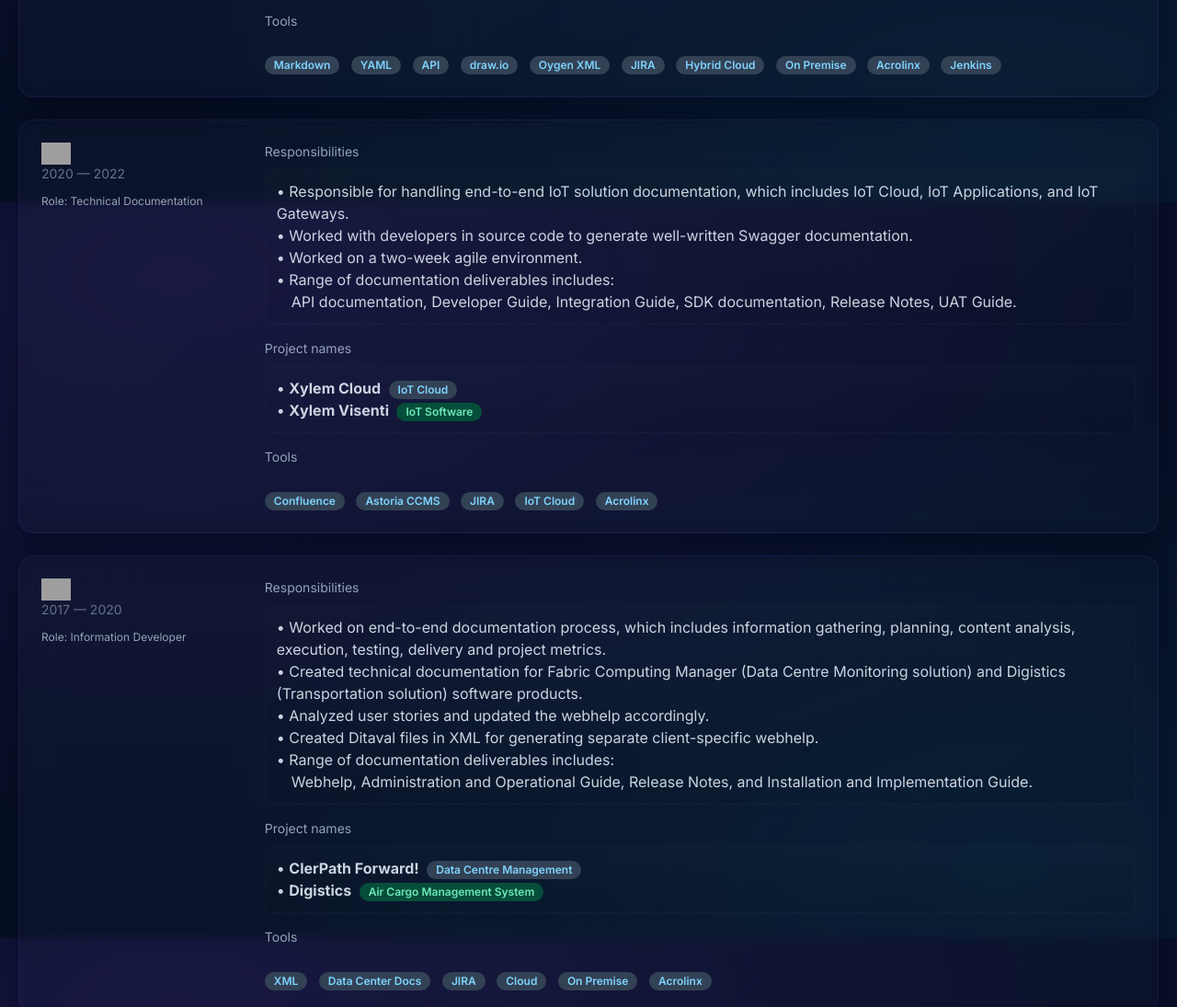
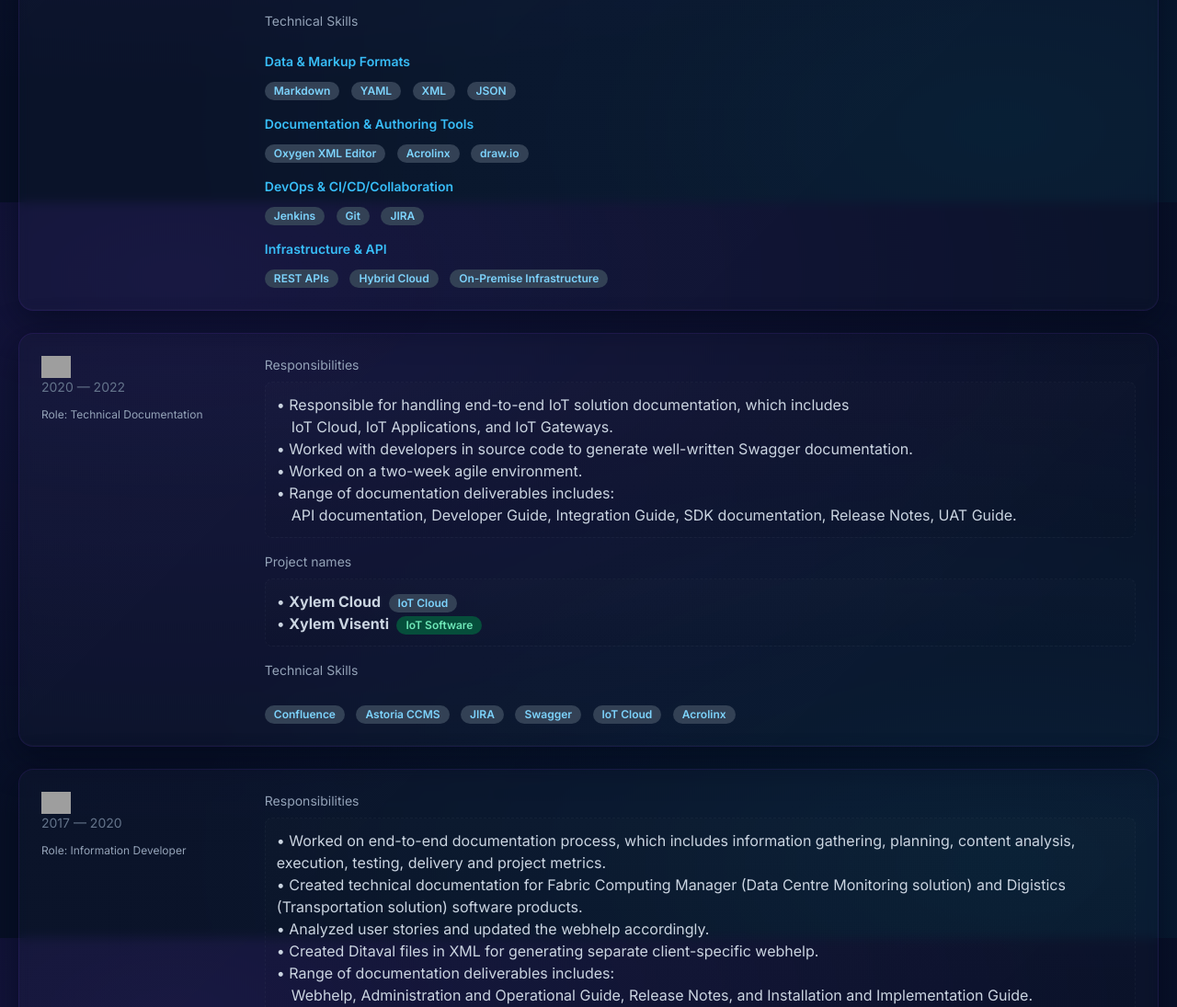
Before and after one commit to Siddharthablog/AIwebsite, a plain HTML site: page index.html in a window 1280 px wide. Shown: the part 1380-2475 px from the top of the page at 92% size. Drawn offline with nearby package versions, Linux system fonts and the light colour scheme; grey boxes are pictures that could not be loaded.

Commit message:
Revise documentation and update technical skills
Updated documentation text for clarity and added new technical skills.

```diff
--- a/index.html
+++ b/index.html
@@ -146,7 +146,7 @@
               </div>
 
               <p class="mt-5 text-slate-400 max-w-xl leading-relaxed">
-                I turn complex engineering and AI systems into clear, developer-focused documentation: APIs, RAG systems, cloud automation, and structured content (DITA/XML).
+                I turn complex engineering and AI systems into clear, developer-focused documentations. I not only write for users, but also ensure the documentation is structured so that LLMs and AI agents can consume it easily.
               </p>
 
               <div class="mt-6 flex flex-wrap gap-3">
@@ -184,7 +184,7 @@
                 <svg class="w-6 h-6 text-indigo-400 mt-1" fill="none" stroke="currentColor" viewBox="0 0 24 24"><path stroke-linecap="round" stroke-linejoin="round" stroke-width="1.6" d="M3 7h18M3 12h12M3 17h18"></path></svg>
                 <div>
                   <div class="text-sm font-semibold neon">Structured Content</div>
-                  <div class="text-xs text-slate-400">DITA <br> XML <br> Markdown <br> CCMS</div>
+                  <div class="text-xs text-slate-400">DITA <br> XML <br> Markdown <br> reStructuredText <br> CCMS</div>
                 </div>
               </li>
 
@@ -192,7 +192,7 @@
                 <svg class="w-6 h-6 text-emerald-300 mt-1" fill="none" stroke="currentColor" viewBox="0 0 24 24"><path stroke-linecap="round" stroke-linejoin="round" stroke-width="1.6" d="M12 4v16M4 12h16"></path></svg>
                 <div>
                   <div class="text-sm font-semibold neon">Automation + Tools</div>
-                  <div class="text-xs text-slate-400">Python <br> LangChain Framework <br> Jenkins <br> Postman</div>
+                  <div class="text-xs text-slate-400">Python <br> Vibe coding <br> LangChain Framework <br> Jenkins <br> Postman</div>
                 </div>
               </li>
 
@@ -310,18 +310,28 @@
               </div>
             </div>
             <div>
-  <label class="block text-sm text-slate-400 mb-2">Tools </label>
+  <label class="block text-sm text-slate-400 mb-2">Technical Skills </label>
   <div class="mt-6">
-    <span class="inline-block bg-slate-700 text-sky-300 text-xs font-semibold mr-2 px-2.5 py-0.5 rounded-full">Markdown</span>
-    <span class="inline-block bg-slate-700 text-sky-300 text-xs font-semibold mr-2 px-2.5 py-0.5 rounded-full">YAML</span>
-    <span class="inline-block bg-slate-700 text-sky-300 text-xs font-semibold mr-2 px-2.5 py-0.5 rounded-full">API</span>
-    <span class="inline-block bg-slate-700 text-sky-300 text-xs font-semibold mr-2 px-2.5 py-0.5 rounded-full">draw.io</span>
-    <span class="inline-block bg-slate-700 text-sky-300 text-xs font-semibold mr-2 px-2.5 py-0.5 rounded-full">Oygen XML</span>
-    <span class="inline-block bg-slate-700 text-sky-300 text-xs font-semibold mr-2 px-2.5 py-0.5 rounded-full">JIRA</span>
-    <span class="inline-block bg-slate-700 text-sky-300 text-xs font-semibold mr-2 px-2.5 py-0.5 rounded-full">Hybrid Cloud</span>
-    <span class="inline-block bg-slate-700 text-sky-300 text-xs font-semibold mr-2 px-2.5 py-0.5 rounded-full">On Premise</span>
-    <span class="inline-block bg-slate-700 text-sky-300 text-xs font-semibold mr-2 px-2.5 py-0.5 rounded-full">Acrolinx</span>
-    <span class="inline-block bg-slate-700 text-sky-300 text-xs font-semibold mr-2 px-2.5 py-0.5 rounded-full">Jenkins</span>
+     <h3 class="text-sky-400 text-sm font-semibold mt-4 mb-2">Data & Markup Formats</h3>
+  <span class="inline-block bg-slate-700 text-sky-300 text-xs font-semibold mr-2 px-2.5 py-0.5 rounded-full">Markdown</span>
+  <span class="inline-block bg-slate-700 text-sky-300 text-xs font-semibold mr-2 px-2.5 py-0.5 rounded-full">YAML</span>
+  <span class="inline-block bg-slate-700 text-sky-300 text-xs font-semibold mr-2 px-2.5 py-0.5 rounded-full">XML</span>
+  <span class="inline-block bg-slate-700 text-sky-300 text-xs font-semibold mr-2 px-2.5 py-0.5 rounded-full">JSON</span>
+
+  <h3 class="text-sky-400 text-sm font-semibold mt-4 mb-2">Documentation & Authoring Tools</h3>
+  <span class="inline-block bg-slate-700 text-sky-300 text-xs font-semibold mr-2 px-2.5 py-0.5 rounded-full">Oxygen XML Editor</span>
+  <span class="inline-block bg-slate-700 text-sky-300 text-xs font-semibold mr-2 px-2.5 py-0.5 rounded-full">Acrolinx</span>
+  <span class="inline-block bg-slate-700 text-sky-300 text-xs font-semibold mr-2 px-2.5 py-0.5 rounded-full">draw.io</span>
+
+  <h3 class="text-sky-400 text-sm font-semibold mt-4 mb-2">DevOps & CI/CD/Collaboration</h3>
+  <span class="inline-block bg-slate-700 text-sky-300 text-xs font-semibold mr-2 px-2.5 py-0.5 rounded-full">Jenkins</span>
+  <span class="inline-block bg-slate-700 text-sky-300 text-xs font-semibold mr-2 px-2.5 py-0.5 rounded-full">Git</span>
+  <span class="inline-block bg-slate-700 text-sky-300 text-xs font-semibold mr-2 px-2.5 py-0.5 rounded-full">JIRA</span>
+
+  <h3 class="text-sky-400 text-sm font-semibold mt-4 mb-2">Infrastructure & API</h3>
+  <span class="inline-block bg-slate-700 text-sky-300 text-xs font-semibold mr-2 px-2.5 py-0.5 rounded-full">REST APIs</span>
+  <span class="inline-block bg-slate-700 text-sky-300 text-xs font-semibold mr-2 px-2.5 py-0.5 rounded-full">Hybrid Cloud</span>
+  <span class="inline-block bg-slate-700 text-sky-300 text-xs font-semibold mr-2 px-2.5 py-0.5 rounded-full">On-Premise Infrastructure</span>
   </div>
 </div>
           </div>
@@ -340,7 +350,8 @@
             <div>
               <label class="block text-sm text-slate-400 mb-2">Responsibilities</label>
               <div id="xylem-resp" class="editable" contenteditable="false">
-                • Responsible for handling end-to-end IoT solution documentation, which includes IoT Cloud, IoT Applications, and IoT Gateways.<br>
+                • Responsible for handling end-to-end IoT solution documentation, which includes <br>
+                <span class="ml-4"> IoT Cloud, IoT Applications, and IoT Gateways.</span><br>
                 • Worked with developers in source code to generate well-written Swagger documentation. <br>
                 • Worked on a two-week agile environment. <br>
                 • Range of documentation deliverables includes:<br>
@@ -364,11 +375,12 @@
             </div>
 
             <div>
-  <label class="block text-sm text-slate-400 mb-2">Tools </label>
+  <label class="block text-sm text-slate-400 mb-2">Technical Skills </label>
   <div class="mt-6">
     <span class="inline-block bg-slate-700 text-sky-300 text-xs font-semibold mr-2 px-2.5 py-0.5 rounded-full">Confluence</span>
     <span class="inline-block bg-slate-700 text-sky-300 text-xs font-semibold mr-2 px-2.5 py-0.5 rounded-full">Astoria CCMS</span>
     <span class="inline-block bg-slate-700 text-sky-300 text-xs font-semibold mr-2 px-2.5 py-0.5 rounded-full">JIRA</span>
+    <span class="inline-block bg-slate-700 text-sky-300 text-xs font-semibold mr-2 px-2.5 py-0.5 rounded-full">Swagger</span>
     <span class="inline-block bg-slate-700 text-sky-300 text-xs font-semibold mr-2 px-2.5 py-0.5 rounded-full">IoT Cloud</span>
     <span class="inline-block bg-slate-700 text-sky-300 text-xs font-semibold mr-2 px-2.5 py-0.5 rounded-full">Acrolinx</span>
   </div>
@@ -414,7 +426,7 @@
             </div>
 
             <div>
-  <label class="block text-sm text-slate-400 mb-2">Tools </label>
+  <label class="block text-sm text-slate-400 mb-2">Technical Skills </label>
   <div class="mt-6">
     <span class="inline-block bg-slate-700 text-sky-300 text-xs font-semibold mr-2 px-2.5 py-0.5 rounded-full">XML</span>
     <span class="inline-block bg-slate-700 text-sky-300 text-xs font-semibold mr-2 px-2.5 py-0.5 rounded-full">Data Center Docs</span>
@@ -460,7 +472,7 @@
             </div>
 
             <div>
-  <label class="block text-sm text-slate-400 mb-2">Tools </label>
+  <label class="block text-sm text-slate-400 mb-2">Technical Skills </label>
   <div class="mt-6">
     <span class="inline-block bg-slate-700 text-sky-300 text-xs font-semibold mr-2 px-2.5 py-0.5 rounded-full">ERP</span>
     <span class="inline-block bg-slate-700 text-sky-300 text-xs font-semibold mr-2 px-2.5 py-0.5 rounded-full">Markdown</span>
```
